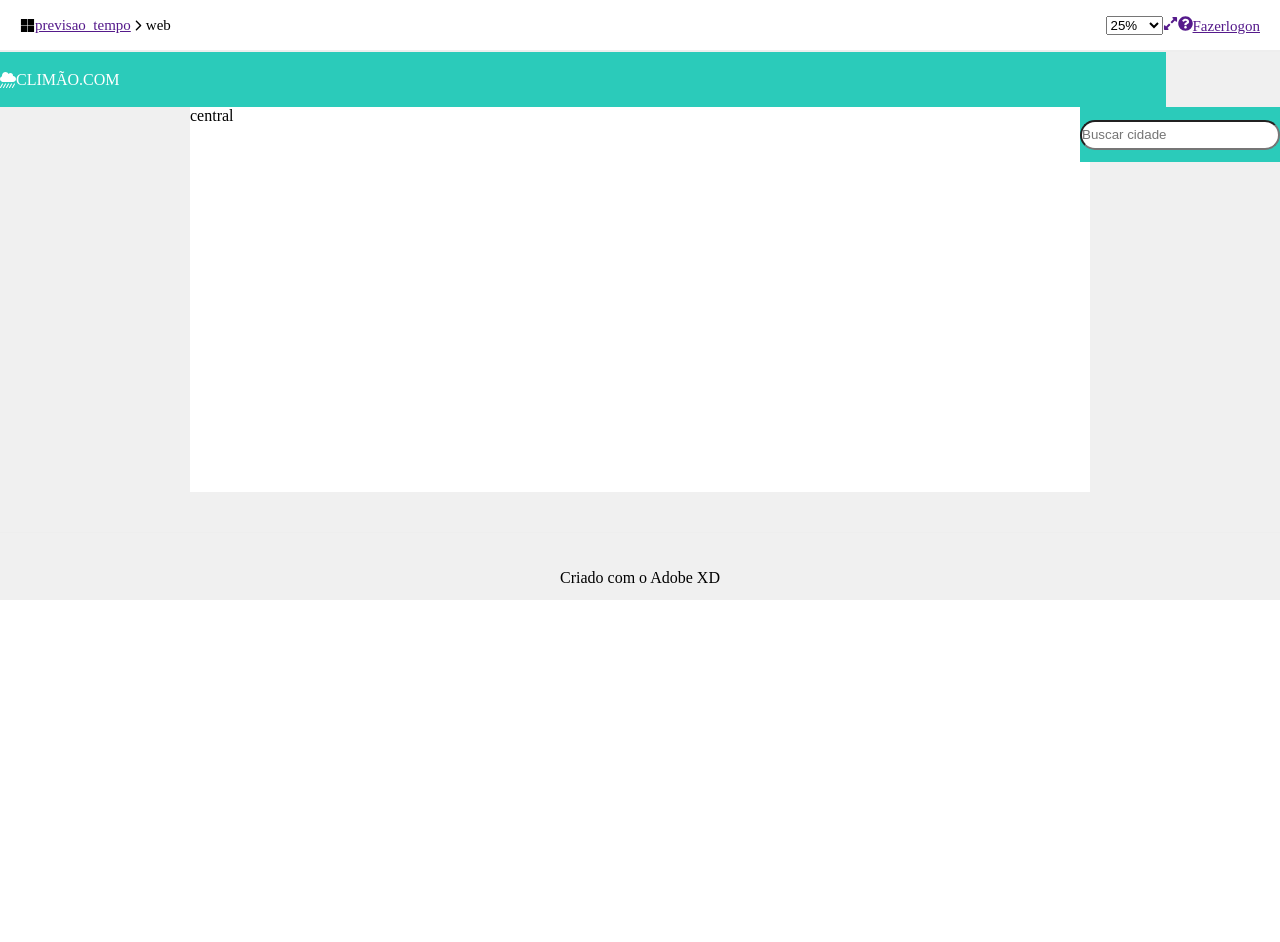
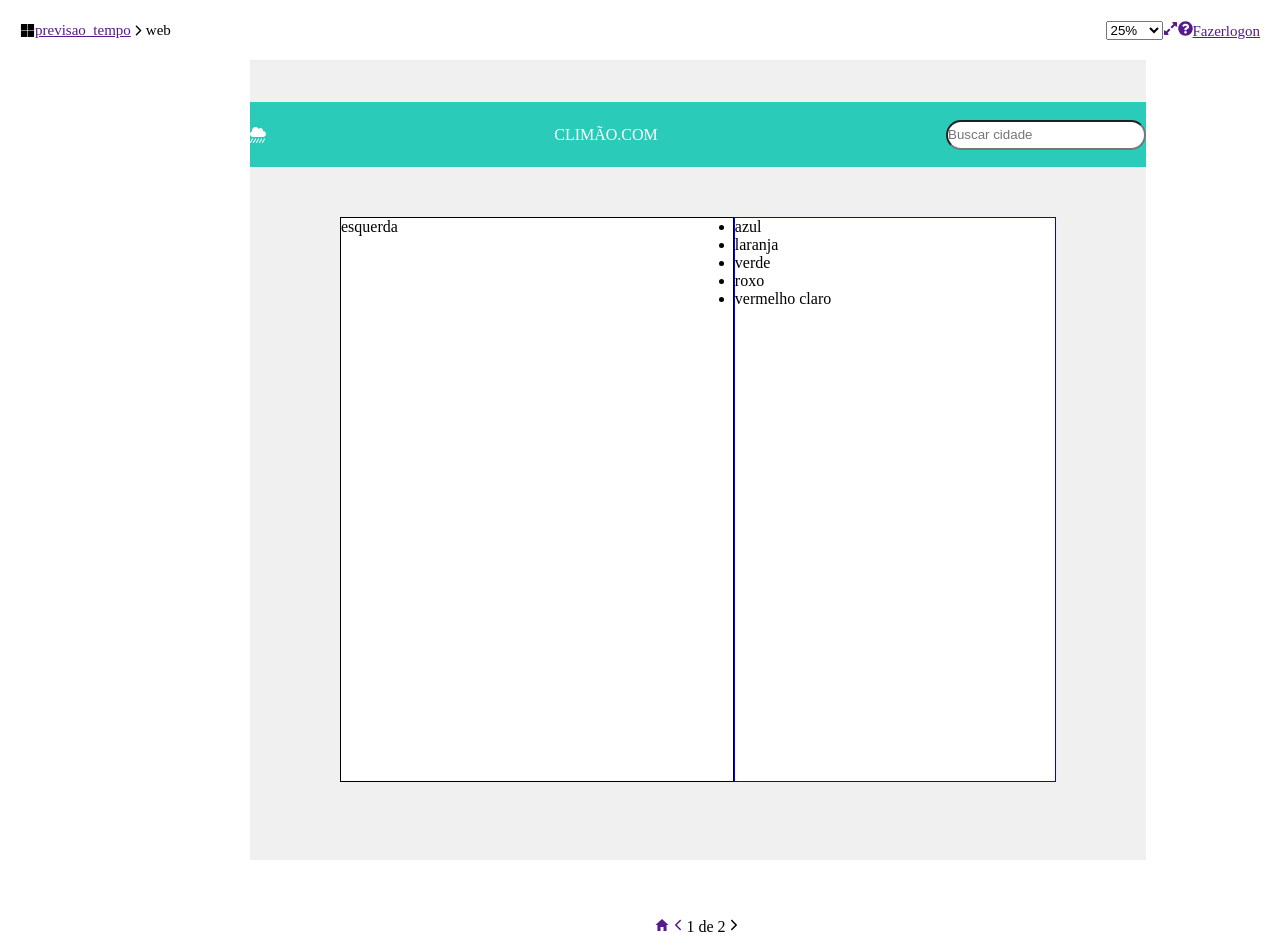
Before and after one commit to majunior07/climao, a React (Create React App) app: page / in a window 1280 px wide. Before the commit the page ends 800 px from the top, so only its background shows below. Built offline with nearby package versions, Linux system fonts and the light colour scheme.

Commit message:
Segundo commit 17/04/2023

```diff
--- a/src/App.js
+++ b/src/App.js
@@ -14,6 +14,7 @@ function App(){
           <IoIosArrowForward></IoIosArrowForward>
           <span>web</span>
         </div>
+
         <div className="cabecalho2">
           <select name='padrao'>Padrão
           <option value="25%">25%</option>
@@ -32,16 +33,34 @@ function App(){
         <div className='principal'>
             <div className='busca1'>
                <FaCloudShowersHeavy></FaCloudShowersHeavy>
-               <span>CLIMÃO.COM</span>
-           </div>
-            <div className='busca2'>
+               <span className='climao'>CLIMÃO.COM</span>
                <input placeholder='Buscar cidade' className="input"></input>
             </div>
               <div className='central'>
-              central
+                  <div className='esquerda'>
+                    esquerda
+                  </div>
+                  <div className='direita'>
+                    <ul>
+                      <li>azul</li>
+                      <li>laranja</li>
+                      <li>verde</li>
+                      <li>roxo</li>
+                      <li>vermelho claro</li>
+                    </ul>
+                  </div>
               </div>
               <div className='rodape'>
-              <span>Criado com o Adobe XD</span>
+                <a href=''>
+                  <IoMdHome></IoMdHome>
+                </a>
+                <a href=''>
+                  <IoIosArrowBack></IoIosArrowBack>
+                </a>
+                  <span>1 de 2</span>
+                    <a>
+                    <IoIosArrowForward></IoIosArrowForward>
+                </a>
               </div>
         </div>
     </div>
--- a/src/index.css
+++ b/src/index.css
@@ -11,7 +11,7 @@ html, body, #root {
 
 .cabecalho1{
   margin: 20px;
-  height: 10px;
+  height: 20px;
   font-size: 15px;
   display: flex;
   align-items: center;
@@ -22,46 +22,33 @@ html, body, #root {
 
 .cabecalho2{
   margin: 20px;
-  height: 10px;
+  height: 20px;
   font-size: 15px;
   display: flex;
   align-items: center;
   justify-content:flex-end;
   flex-direction: row;
   float: right;
-
   }
-
 
 .principal{
   border-top: 2px solid #eee;
-  height: 550px;
+  height: 800px;
+  width: 70%;
+  margin: 0 250px 180px;
   clear: both;
   background-color: #0000000F;
-}
+  }
 
 .busca1{
   background-color: #2BCBBA;
-  height: 55px;
-  width: 1166px;
-  color: #FFF;
-  display: flex;
-  align-items: center;
-  justify-content:left;
-  flex-direction: row;
-  border-radius: 4;
-  float: left;
-}
-
-.busca2{
-  background-color: #2BCBBA;
-  height: 55px;
+  height: 65px;
+  margin-top: 40px;
   color: #FFF;
   display: flex;
   align-items: center;
   justify-content:space-between;
   flex-direction: row;
-  float: right;
 }
 
 input{
@@ -70,20 +57,32 @@ input{
   width: 200px;
 }
 
+.central{
+  margin: 50px 90px 130px;
+  background-color: #FFF;
+  height: 565px;
+}
 
-.central{
-  margin: 40px 190px;
-  background-color: #FFF;
-  height: 400px;
+.esquerda{
+  border: 1px solid black;
+  float: left;
+  height: 100%;
+  width: 55%;
+}
+
+.direita{
+  border: 1px solid blue;
+  float: right;
+  height: 100%;
+  width: 45%;
 }
 
 
 .rodape{
-  border-top: 1px solid #eee;
-  height: 90px;
+  height: 30px;
   display: flex;
   align-items: center;
-  justify-content: center;
+  justify-content:center;
   flex-direction: row;
 }
 
```
Lines whose indentation alone changed are shown as unchanged.
